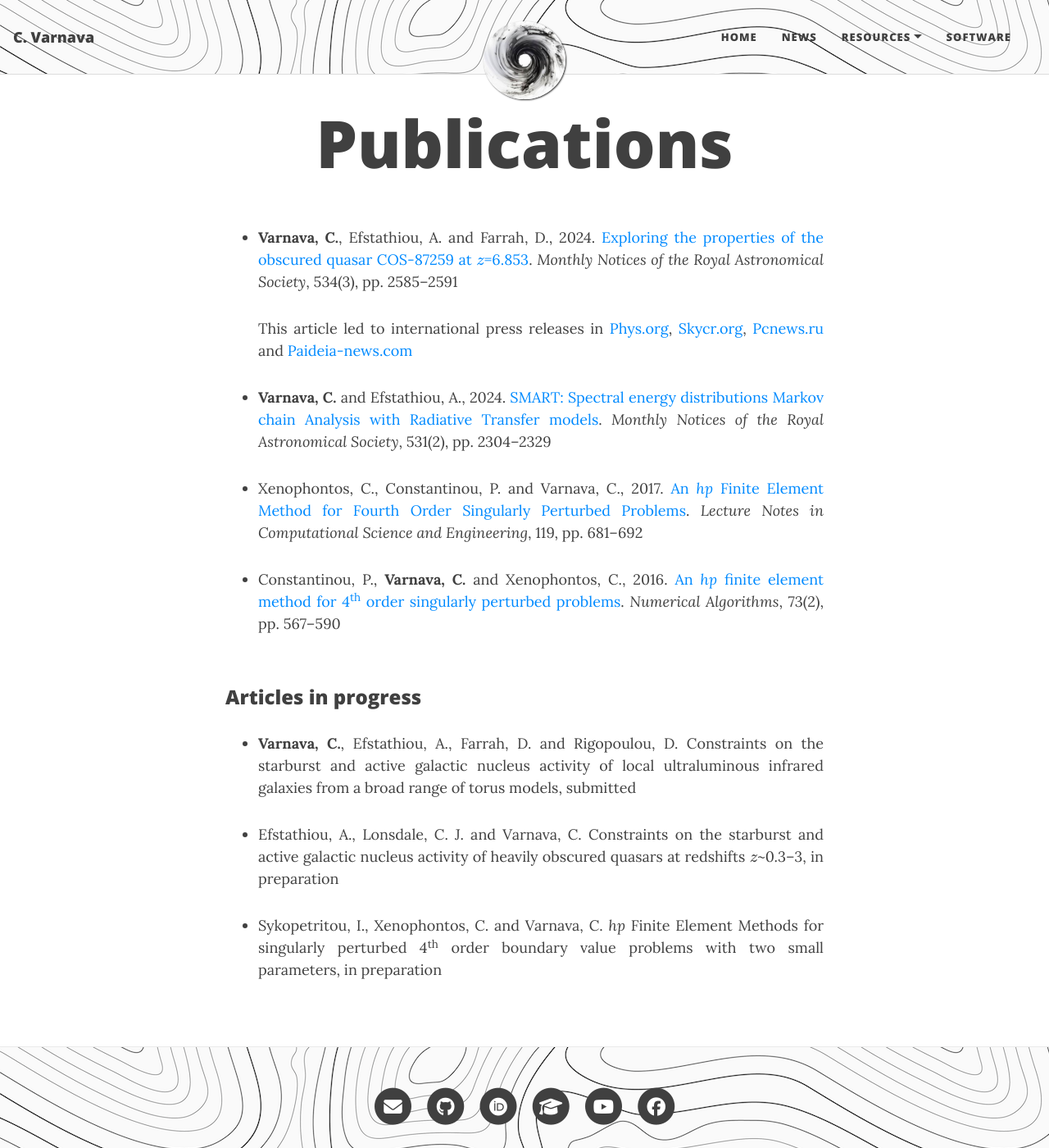
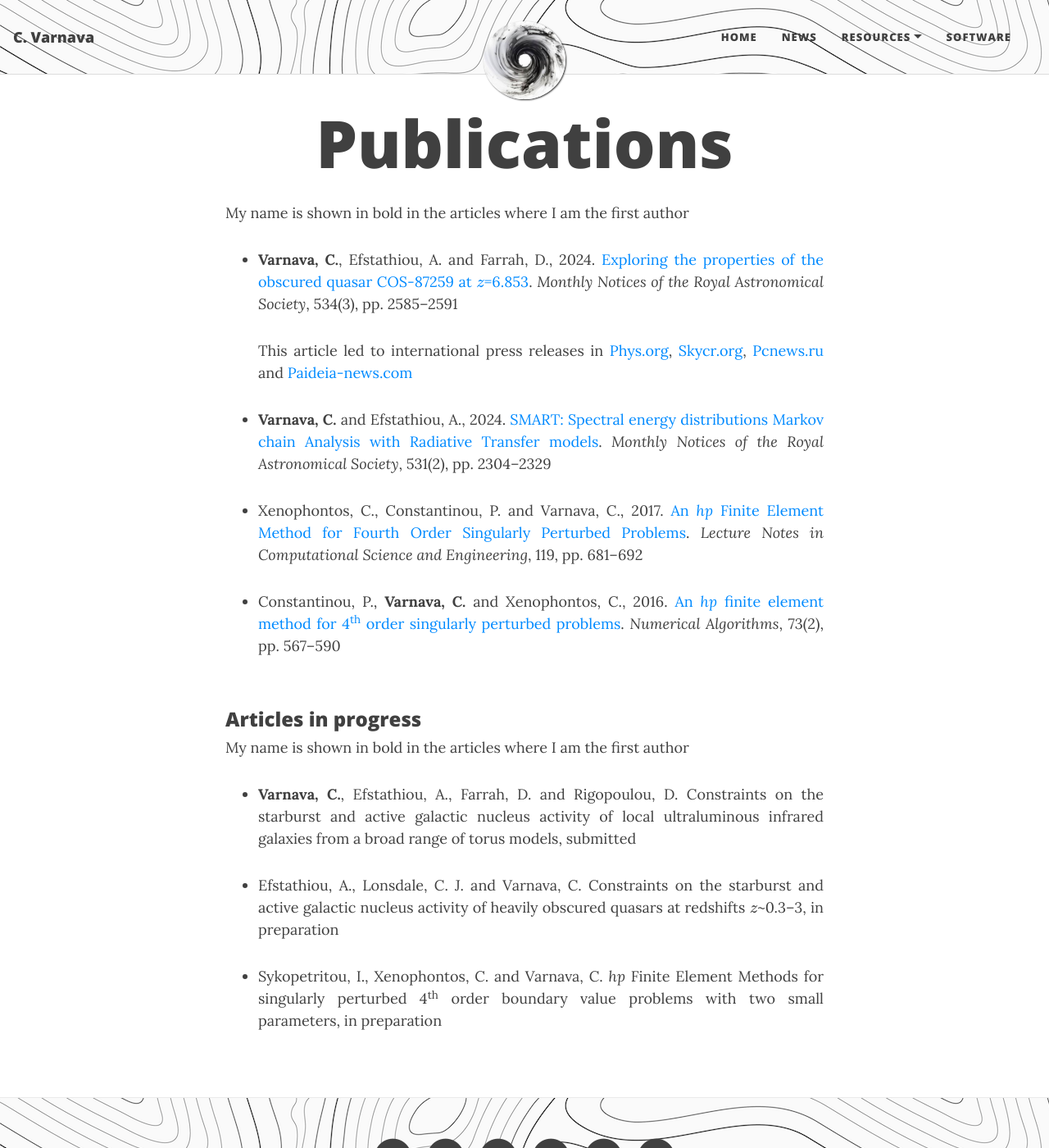
Before and after one commit to ch-var/ch-var.github.io, a Jekyll site: the page built from publications.html, in a window 1280 px wide and 1400 px high. Shown: the whole window at 82% size. Built offline with Jekyll 4.4.1, drawn with Linux system fonts in a browser that asks for light colours; formulas are drawn with MathJax 3.

Commit message:
Update publications.html

```diff
--- a/publications.html
+++ b/publications.html
@@ -3,6 +3,7 @@ layout: page
 title: Publications
 mathjax: true
 ---
+My name is shown in bold in the articles where I am the first author
 <p>
 <ul>
 <li align='justify'><b>Varnava, C.</b>, Efstathiou, A. and Farrah, D., 2024. <a href="https://doi.org/10.1093/mnras/stae2221">Exploring the properties of the obscured quasar COS-87259 at \(z\)=6.853</a>. <i>Monthly Notices of the Royal Astronomical Society</i>, 534(3), pp. 2585–2591</li>
@@ -16,6 +17,7 @@ mathjax: true
 </ul>
 <br>
 <h3>Articles in progress</h3>
+My name is shown in bold in the articles where I am the first author
 <p>
 <ul>
 <li align='justify'><b>Varnava, C.</b>, Efstathiou, A., Farrah, D. and Rigopoulou, D. Constraints on the starburst and active galactic nucleus activity of local ultraluminous infrared galaxies from a broad range of torus models, submitted</li>
```
